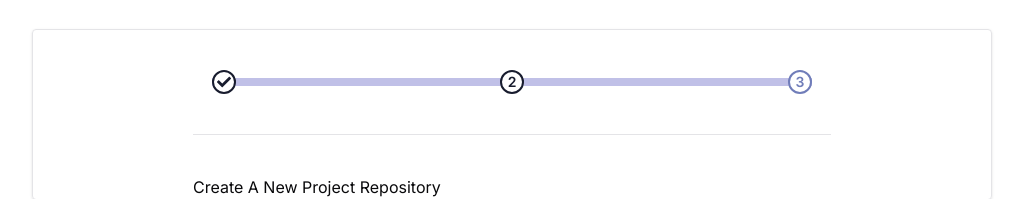
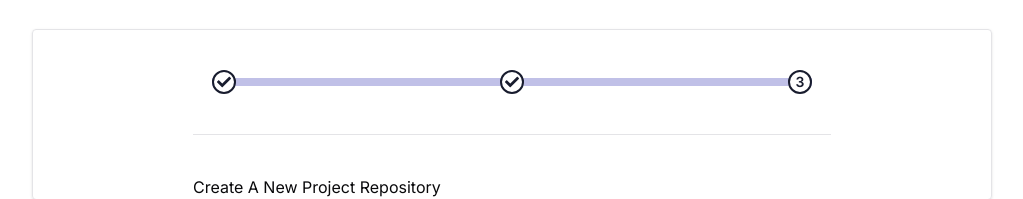
Before and after one commit to Hyper-Updates/hyper_updates_frontend, a Next.js app: page /newproject in a window 1280 px wide. Shown: the part 131-330 px from the top of the page, without its empty margins (128-1151 px from the left). Built offline with nearby package versions, Linux system fonts and the light colour scheme.

Commit message:
minor changes and initalized new tabs for registration

```diff
--- a/app/newproject/page.tsx
+++ b/app/newproject/page.tsx
@@ -4,7 +4,7 @@ import React, { useState } from 'react'
 import FirstTab from './FirstTab'
 
 export default function NewPoject() {
-    const [currentStep, setCurrentStep] = useState<number>(2)
+    const [currentStep, setCurrentStep] = useState<number>(3)
     const steps = [
         {
             label: 'Address',
--- a/components/StepProgress.tsx
+++ b/components/StepProgress.tsx
@@ -1,4 +1,5 @@
 "use client"
+import { useEffect, useState } from "react";
 import { FaCheck } from "react-icons/fa";
 
 type stepInfo = {
@@ -12,8 +13,13 @@ type StepProgress = {
 
 
 const StepProgress: React.FC<StepProgress> = (props) => {
+    const [width, setWidth] = useState<string>("0%");
 
-    const width = `${Math.floor((100 / (props.steps.length - 1)) * (props.currentStep - 1))}%`;
+
+    useEffect(()=>{
+        setWidth(`${Math.floor((100 / (props.steps.length - 1)) * (props.currentStep - 1))}%`)
+    },[props.currentStep])
+
     console.log(width)
 
     return (
```
Also changed, not shown: app/newproject/SecondTab.tsx (added), app/newproject/ThirdTab.tsx (added).
